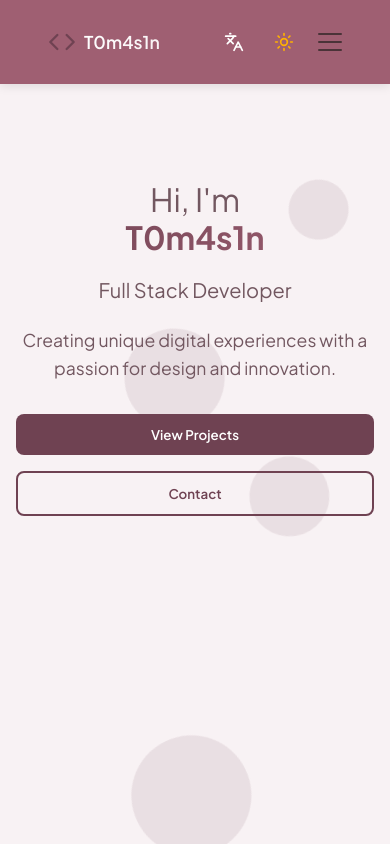
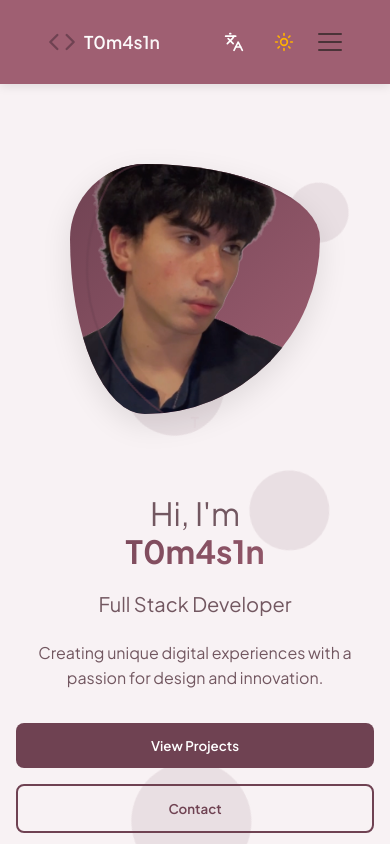
Before and after one commit to T0m4s1n/t0m4s1nPortfolio, a Vue app: page / in a window 390 px wide. Shown: the top 844 px of the page. Built offline with nearby package versions, Linux system fonts and the light colour scheme; the HTML template or start-up script is replaced by a standard one.

Commit message:
Fix Header

```diff
--- a/src/components/HeaderComponent.vue
+++ b/src/components/HeaderComponent.vue
@@ -502,8 +502,6 @@ onBeforeUnmount(() => {
 
 /* Responsive Styles */
 @media (max-width: 768px) {
-  .header {
-  }
 
   .desktop-nav {
     display: none;
--- a/src/components/HeroComponent.vue
+++ b/src/components/HeroComponent.vue
@@ -24,12 +24,12 @@ onMounted(() => {
   }, 100);
 });
 
-const scrollToWork = () => {
-  document.getElementById('work')?.scrollIntoView({ behavior: 'smooth' });
+const scrollToContact = () => {
+  document.getElementById('contact')?.scrollIntoView({ behavior: 'smooth' });
 };
 
-const scrollToContact = () => {
-  document.getElementById('contact')?.scrollIntoView({ behavior: 'smooth' });
+const scrollToprojects = () => {
+  document.getElementById('projects')?.scrollIntoView({ behavior: 'smooth' });
 };
 </script>
 <template>
@@ -54,7 +54,7 @@ const scrollToContact = () => {
         <div class="cta-container">
           <button
             class="primary-btn"
-              @click="scrollToWork"
+            @click="scrollToprojects"
             data-translate="view-projects"
           >
             {{ translateUtils.translate('view-projects') }}
@@ -86,6 +86,7 @@ const scrollToContact = () => {
     </div>
   </section>
 </template>
+
 <style scoped>
 .hero-container {
   min-height: calc(100vh - 80px);
@@ -93,6 +94,8 @@ const scrollToContact = () => {
   overflow: hidden;
   padding: 2rem;
   background-color: var(--bg-primary);
+  display: flex;
+  align-items: center;
 }
 
 .floating-shapes {
@@ -152,18 +155,6 @@ const scrollToContact = () => {
   animation-delay: -15s;
 }
 
-@keyframes float {
-  0% {
-    transform: translate(0, 0) rotate(0deg);
-  }
-  50% {
-    transform: translate(100px, 100px) rotate(180deg);
-  }
-  100% {
-    transform: translate(0, 0) rotate(360deg);
-  }
-}
-
 .content-wrapper {
   max-width: 1200px;
   margin: 0 auto;
@@ -171,9 +162,10 @@ const scrollToContact = () => {
   grid-template-columns: 1fr 1fr;
   gap: 2rem;
   align-items: center;
-  height: 100%;
+  width: 100%;
   position: relative;
   z-index: 1;
+  padding: 2rem 0;
 }
 
 .text-content {
@@ -270,6 +262,9 @@ const scrollToContact = () => {
   opacity: 0;
   transform: translateX(30px);
   transition: all 0.8s cubic-bezier(0.4, 0, 0.2, 1) 0.2s;
+  width: 100%;
+  max-width: 500px;
+  margin: 0 auto;
 }
 
 .image-container.image-visible {
@@ -284,6 +279,7 @@ const scrollToContact = () => {
   border-radius: 30% 70% 70% 30% / 30% 30% 70% 70%;
   overflow: hidden;
   background: linear-gradient(135deg, var(--accent-color), var(--bg-secondary));
+  box-shadow: 0 10px 30px rgba(0, 0, 0, 0.1);
 }
 
 .profile-image {
@@ -307,6 +303,18 @@ const scrollToContact = () => {
   animation: rotate 20s linear infinite;
 }
 
+@keyframes float {
+  0% {
+    transform: translate(0, 0) rotate(0deg);
+  }
+  50% {
+    transform: translate(100px, 100px) rotate(180deg);
+  }
+  100% {
+    transform: translate(0, 0) rotate(360deg);
+  }
+}
+
 @keyframes rotate {
   from {
     transform: rotate(0deg);
@@ -316,16 +324,31 @@ const scrollToContact = () => {
   }
 }
 
-/* Responsive Design */
 @media (max-width: 968px) {
+  .hero-container {
+    min-height: auto;
+    padding: 4rem 2rem;
+  }
+
   .content-wrapper {
     grid-template-columns: 1fr;
-    text-align: center;
     gap: 3rem;
   }
 
   .text-content {
     order: 2;
+    text-align: center;
+  }
+
+  .image-container {
+    order: 1;
+    max-width: 300px;
+    margin: 0 auto;
+    transform: translateY(30px);
+  }
+
+  .image-container.image-visible {
+    transform: translateY(0);
   }
 
   .description {
@@ -335,26 +358,56 @@ const scrollToContact = () => {
   .cta-container {
     justify-content: center;
   }
-
-  .image-container {
-    order: 1;
-    max-width: 400px;
-    margin: 0 auto;
-  }
 }
 
 @media (max-width: 480px) {
   .hero-container {
-    padding: 1rem;
+    padding: 3rem 1rem;
+  }
+
+  .image-container {
+    max-width: 250px;
+  }
+
+  .greeting {
+    font-size: 2rem;
+  }
+
+  .title {
+    font-size: 1.25rem;
+  }
+
+  .description {
+    font-size: 1rem;
   }
 
   .cta-container {
     flex-direction: column;
+    gap: 1rem;
   }
 
-  .primary-btn, .secondary-btn {
+  .primary-btn,
+  .secondary-btn {
     width: 100%;
     justify-content: center;
+    padding: 0.875rem;
+  }
+}
+
+@media (max-height: 700px) {
+  .hero-container {
+    min-height: auto;
+    padding: 2rem 1rem;
+  }
+
+  .image-container {
+    max-width: 200px;
+  }
+}
+
+@media (prefers-color-scheme: dark) {
+  .image-wrapper {
+    box-shadow: 0 10px 30px rgba(0, 0, 0, 0.3);
   }
 }
 </style>
```
Lines whose indentation alone changed are shown as unchanged.
